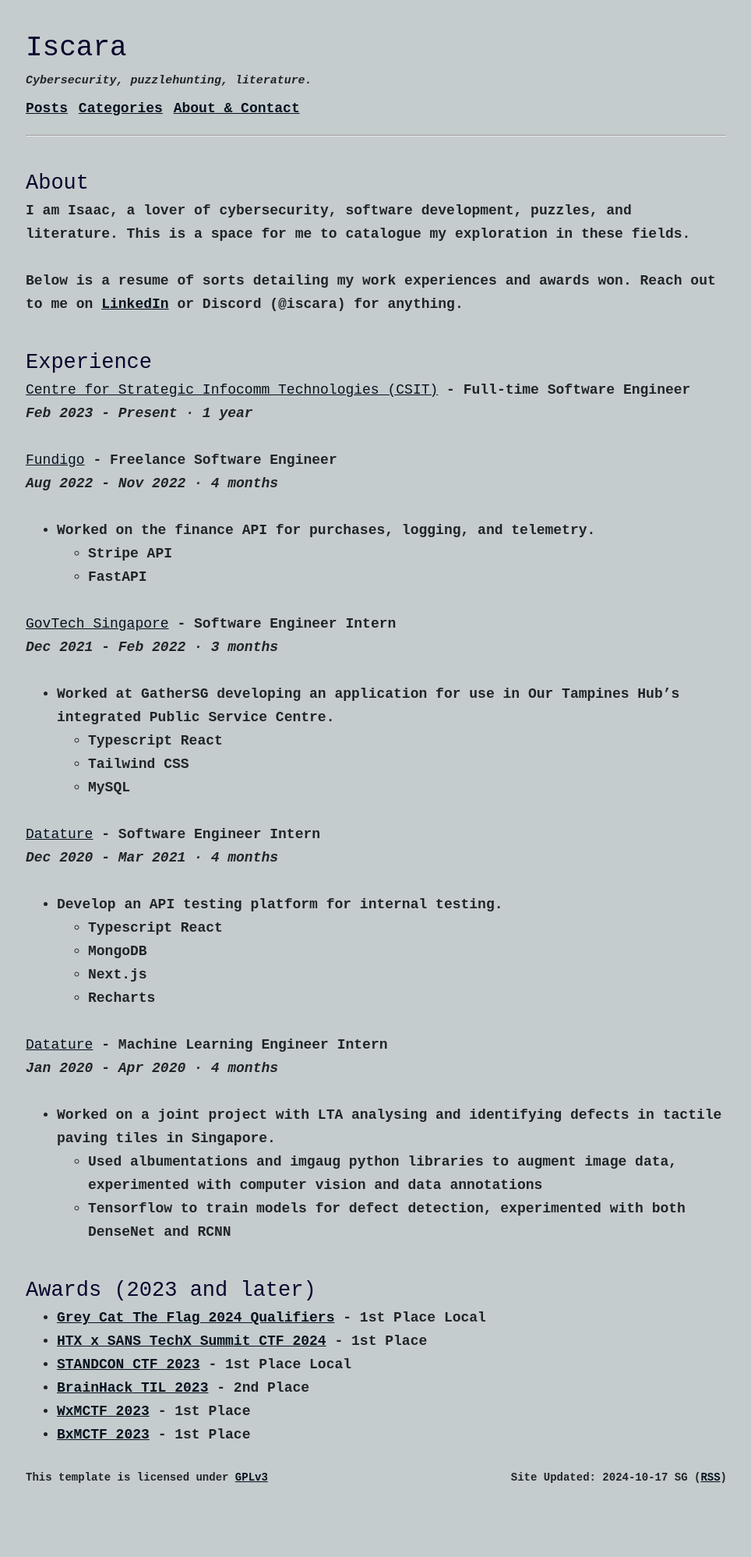
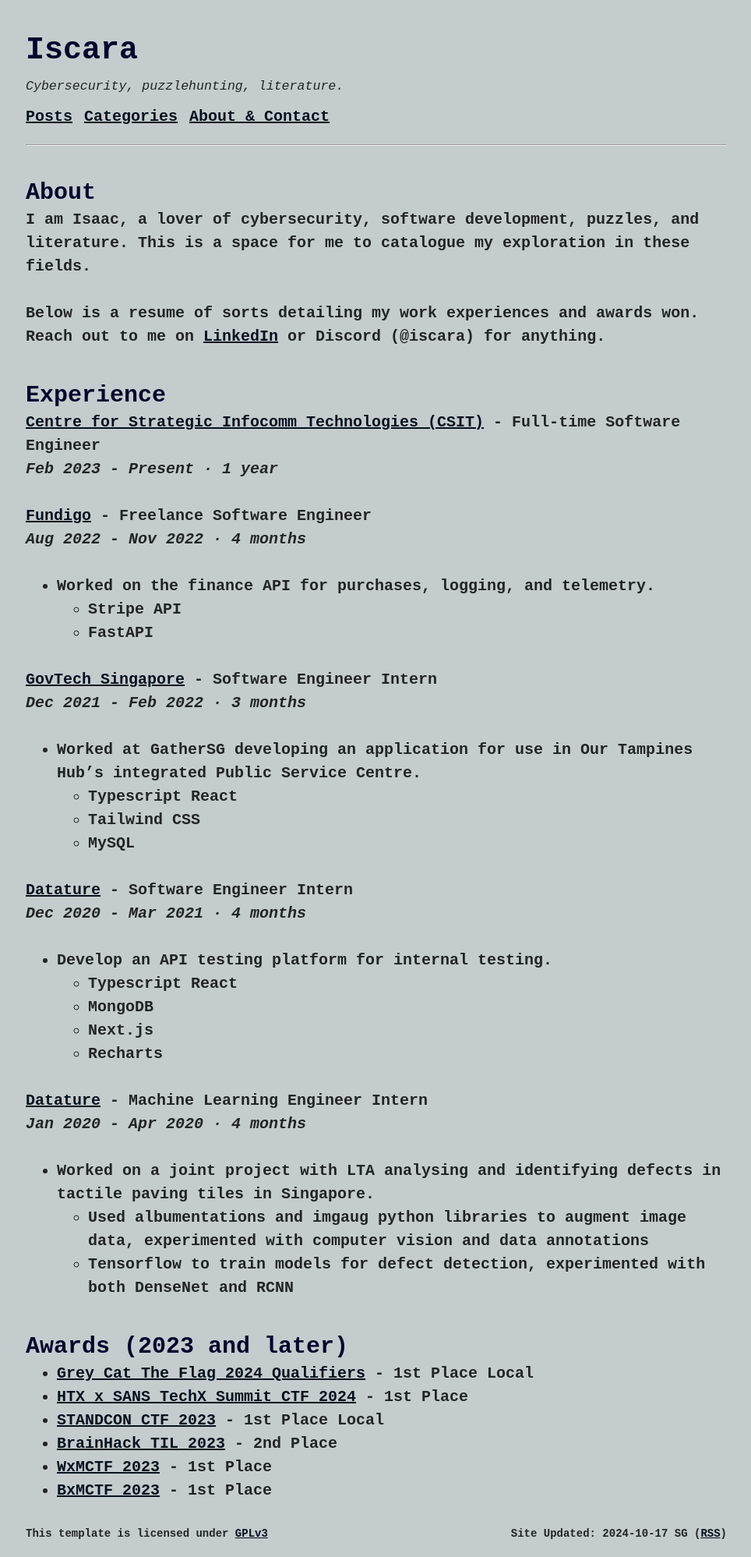
Before and after one commit to Iscaraca/Iscaraca.github.io, a Jekyll site: the page built from index.md, in a window 1280 px wide. Shown: the whole page at 78% size, without its empty margins (157-1121 px from the left). Built offline with Jekyll 4.4.1, drawn with Linux system fonts in a browser that asks for light colours; before the commit the page ends 1925 px from its top, so only the background shows below that.

Commit message:
fix: Change font weight

```diff
--- a/_sass/page.scss
+++ b/_sass/page.scss
@@ -1,75 +1,59 @@
 /* Style inspiration and settings adapted from https://github.com/jgthms/web-design-in-4-minutes*/
-
 /* Base */
 html {
-  font-size: 18px;
+  font-size: 20px;
 }
-
 /* 01 Font family */
-
 body {
-  font-family: "Courier New", "Roboto Mono", monospace;
-  font-weight: 800;
+  font-family: "Courier New", monospace;
+  font-weight: 600;
 }
-
 /* 03 Spacing */
-
-
 .padded {
   padding-top: 30px;
   padding-bottom: 30px;
   line-height: 30px;
 }
-
 .main-content {
   padding-top: 30px;
   padding-bottom: 30px;
   line-height: 30px;
 }
-
 div.main-content h2 {
   padding-top: 15px;
   padding-bottom: 5px;
 }
-
 header h1, h5 {
   display: inline;
 }
-
 /* 04 Color and contrast */
-
 body {
   color: #212427;
   background-color: #c5ccce;
 }
-
 h1,
 h2,
 strong {
   color: #06052c;
+  font-family: "Roboto Mono", monospace;
 }
-
 header h5 {
   font-weight: lighter;
 }
-
 /* 05 Balance */
-
 code {
   padding: 2px 4px;
   vertical-align: text-bottom;
+  font-weight: 600;
+  font-family: "Roboto Mono", monospace;
 }
-
 /* 06 Primary color */
-
 a {
   color: #05121d;
 }
-
 /* 07 Secondary colors */
-
 h1,
 h2,
 strong {
-  font-weight: 500;
+  font-weight: 800;
 }
```
